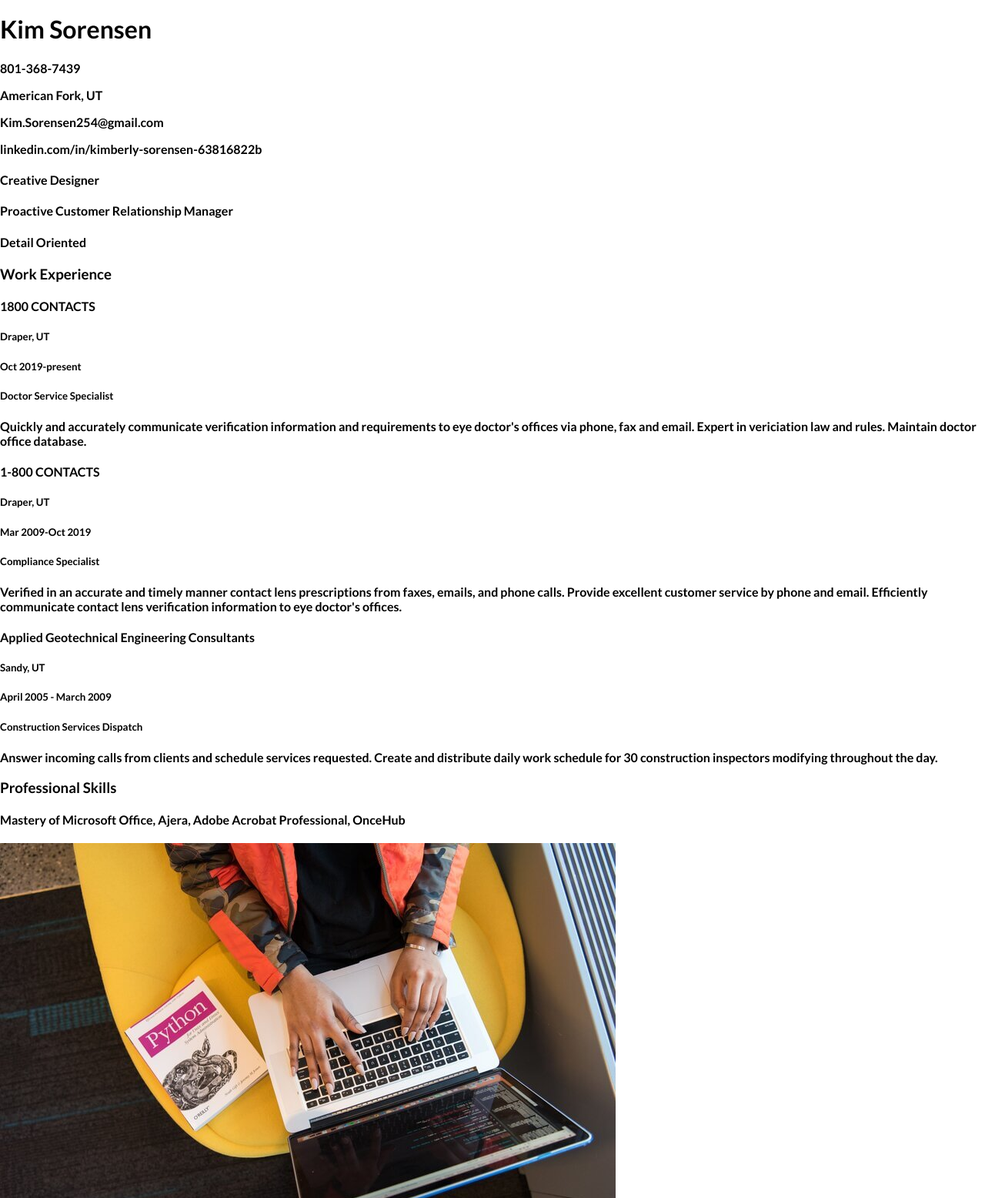
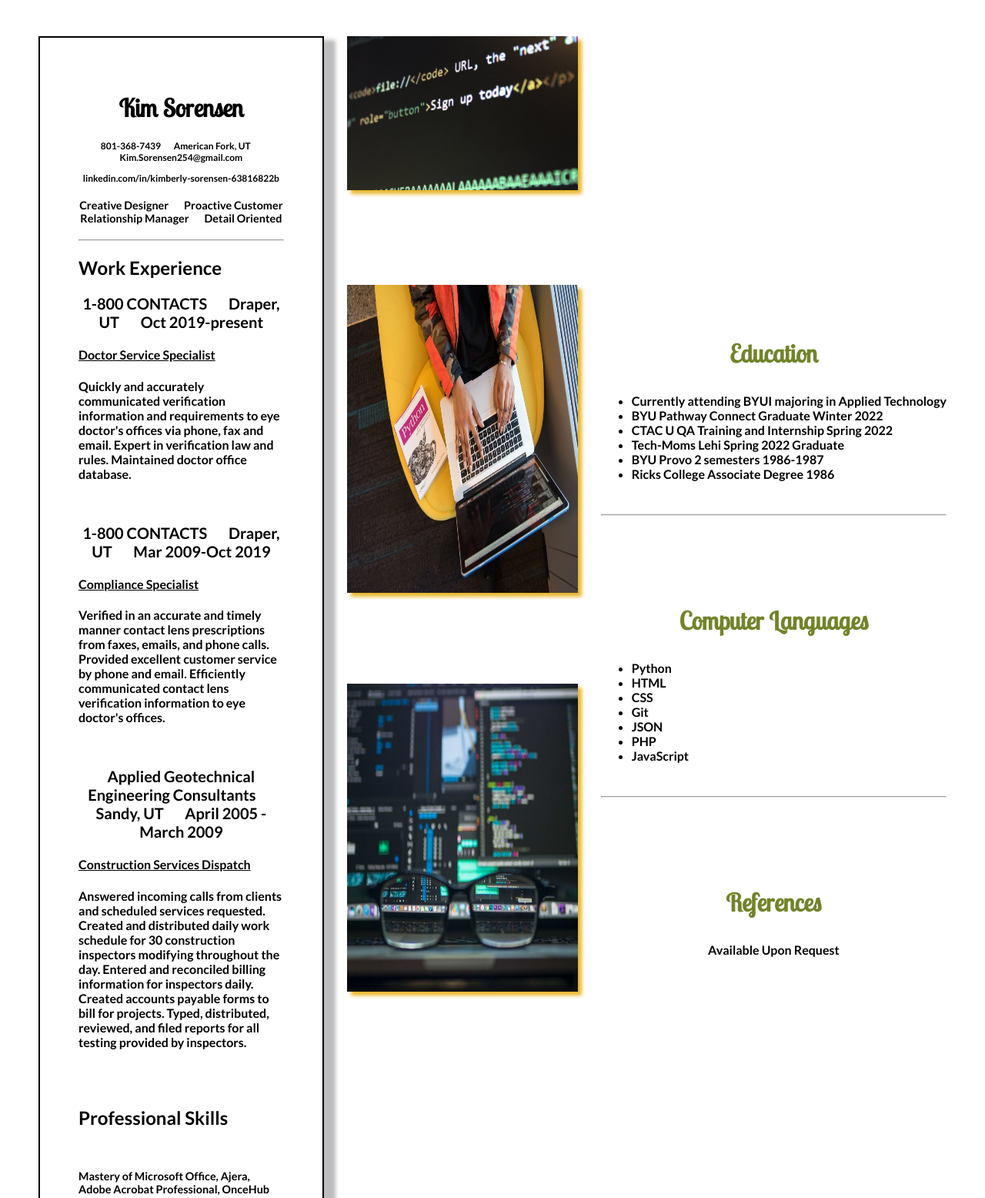
Before and after one commit to KMSspins/wdd130, a plain HTML site: page kmsportfolio/qualifications.html in a window 1280 px wide. Shown: the part 112-1668 px from the top of the page at 77% size. Drawn offline with Linux system fonts and the light colour scheme.

Commit message:
subpage 2 complete

```diff
--- a/kmsportfolio/qualifications.html
+++ b/kmsportfolio/qualifications.html
@@ -24,48 +24,66 @@
         </header>
 
         <main>
-            <div id="res-hero">
-                <div id="res-hero-box">
-                    <div id="res-msg-box">
-                        <h1>Kim Sorensen</h1>
-                        <p> 801-368-7439</p>
-                        <p>American Fork, UT</p>
-                        <p> Kim.Sorensen254@gmail.com </p>
-                        <p>linkedin.com/in/kimberly-sorensen-63816822b </p>
-                        <h4> Creative Designer</h4>
-                        <h4> Proactive Customer Relationship Manager</h4>
-                        <h4> Detail Oriented </h4>
-                        <h3>Work Experience</h3>
-                        <h4>1800 CONTACTS</h4>
-                        <h5>Draper, UT</h5>
-                        <h5>Oct 2019-present</h5>
-                        <h5>Doctor Service Specialist</h5>
-                        <p>Quickly and accurately communicate verification information and requirements to eye doctor's
-                            offices via phone, fax and email. Expert in vericiation law and rules. Maintain doctor
-                            office database.</p>
-                        <h4>1-800 CONTACTS</h4>
-                        <h5>Draper, UT</h5>
-                        <h5>Mar 2009-Oct 2019</h5>
-                        <h5>Compliance Specialist</h5>
-                        <p>Verified in an accurate and timely manner contact lens prescriptions from faxes, emails, and
-                            phone calls. Provide excellent customer service by phone and email. Efficiently communicate
-                            contact lens verification information to eye doctor's offices.</p>
-                        <h4>Applied Geotechnical Engineering Consultants</h4>
-                        <h5>Sandy, UT</h5>
-                        <h5>April 2005 - March 2009</h5>
-                        <h5>Construction Services Dispatch</h5>
-                        <p>Answer incoming calls from clients and schedule services requested. Create and distribute
-                            daily work schedule for 30 construction inspectors modifying throughout the day.</p>
-                        <h3>Professional Skills</h3>
-                        <h4>Mastery of Microsoft Office, Ajera, Adobe Acrobat Professional, OnceHub</h4>
+            <div id="res_hero">
+                <div id="res_hero_box">
+                    <div id="res_msg_box">
+                        <div id="heading">
+                            <h1>Kim Sorensen</h1>
+                            <p>801-368-7439 &emsp; American Fork, UT &emsp; Kim.Sorensen254@gmail.com</p>
+                            <p>linkedin.com/in/kimberly-sorensen-63816822b </p>
+                        </div>
+                        <h4> Creative Designer &emsp; Proactive Customer Relationship Manager &emsp; Detail Oriented
+                        </h4>
+                        <hr>
+                        <div id="work">
+                            <h2>Work Experience</h2>
+                            <h3>1-800 CONTACTS &emsp; Draper, UT &emsp; Oct 2019-present</h3>
+                            <h4>Doctor Service Specialist</h4>
+                            <p>Quickly and accurately communicated verification information and requirements
+                                to eye doctor's
+                                offices via phone, fax and email. Expert in verification law and rules.
+                                Maintained doctor
+                                office database.</p>
+                            <br>
+                            <h3>1-800 CONTACTS &emsp; Draper, UT &emsp; Mar 2009-Oct 2019</h3>
+                            <h4>Compliance Specialist</h4>
+                            <p>Verified in an accurate and timely manner contact lens prescriptions from
+                                faxes, emails, and
+                                phone calls. Provided excellent customer service by phone and email.
+                                Efficiently communicated
+                                contact lens verification information to eye doctor's offices.</p>
+                            <br>
+                            <h3>Applied Geotechnical Engineering Consultants &emsp; Sandy, UT &emsp; April 2005 - March
+                                2009</h3>
+                            <h4>Construction Services Dispatch</h4>
+                            <p>Answered incoming calls from clients and scheduled services requested. Created
+                                and distributed
+                                daily work schedule for 30 construction inspectors modifying throughout the
+                                day. Entered and reconciled billing information for inspectors daily. Created accounts
+                                payable forms to bill for projects. Typed, distributed, reviewed, and filed reports for
+                                all
+                                testing
+                                provided by inspectors.</p>
+                        </div>
+                        <br>
+                        <br>
+                        <div id="skills">
+                            <h2>Professional Skills</h2>
+                            <br>
+                            <h3>Mastery of Microsoft Office, Ajera, Adobe Acrobat Professional, OnceHub</h3>
+                        </div>
                     </div>
-                    <div id="qual-images">
-                        <img src="images/rsz_1pexels-christina-morillo-1181359.jpg" alt="Python manual with a computer">
-                        <img src="images/rsz_pexels-pixabay-270408.jpg" alt="Close shot of computer code">
-                        <img src="images/rsz_pexels-kevin-ku-577585.jpg"
-                            alt="Glasses with computer screens showing behind">
+                    <div id="qual_images">
+                        <img class="one" src="images/rsz_pexels-pixabay-270408.jpg" alt="Close shot of computer code"
+                            style="width:300px; height: 200px">
+                        <img class="two" src="images/rsz_1pexels-christina-morillo-1181359.jpg"
+                            alt="Python manual with a computer" style="width:300px; height: 400px">
+                        <img class="three" src="images/rsz_pexels-kevin-ku-577585.jpg"
+                            alt="Glasses with computer showing through them" style="width:300px; height: 400px">
+
+
                     </div>
-                    <section id="qual-msg-box">
+                    <section id="qual_msg_box">
                         <div id="ed-box">
                             <h3>Education</h3>
                             <ul>
@@ -77,6 +95,13 @@
                                 <li>Ricks College Associate Degree 1986</li>
                             </ul>
                         </div>
+                        <br>
+                        <hr>
+                        <br>
+                        <br>
+                        <br>
+                        <br>
+
                         <div id="lang-box">
                             <h3>Computer Languages</h3>
                             <ul>
@@ -89,6 +114,12 @@
                                 <li>JavaScript</li>
                             </ul>
                         </div>
+                        <br>
+                        <hr>
+                        <br>
+                        <br>
+                        <br>
+                        <br>
                         <div id="ref-box">
                             <h3>References</h3>
                             <p>Available Upon Request</p>
--- a/kmsportfolio/styles/style.css
+++ b/kmsportfolio/styles/style.css
@@ -193,33 +193,6 @@ nav a:hover {
     display: none;
 }
 
-/* Next & previous buttons */
-.prev,
-.next {
-    cursor: pointer;
-    position: absolute;
-    top: 50%;
-    width: auto;
-    margin-top: -22px;
-    padding: 16px;
-    color: black;
-    font-weight: bold;
-    font-size: 18px;
-    transition: 0.6s ease;
-    border-radius: 0 3px 3px 0;
-    user-select: none;
-}
-
-/* Position the "next button" to the right */
-.next {
-    right: 0;
-    border-radius: 3px 0 0 3px;
-}
-
-/* On hover, add a black background color with a little bit see-through */
-.prev:hover {
-    background-color: rgba(0, 0, 0, 0.8);
-}
 
 /* The dots/bullets/indicators */
 .dot {
@@ -296,6 +269,147 @@ nav a:hover {
     text-align: center;
 }
 
+/* Qualifications page begins here*/
+
+#res_hero_box {
+    display: grid;
+    grid-template-columns: 2fr 1fr 1fr;
+    margin: 20px 20px 20px 20px;
+}
+
+#res_msg_box {
+    grid-column: 1/3;
+    grid-row: 1/4;
+    width: auto;
+    border: solid black 2px;
+    padding: 50px;
+    margin: 30px;
+    box-shadow: 10px 10px 5px 5px #BCBCBE;
+}
+
+#heading h1 {
+    text-align: center;
+    font-family: 'Lobster Two';
+}
+
+#heading p {
+    font-family: Lato;
+    font-size: .75em;
+    text-align: center;
+}
+
+#res_msg_box h4 {
+    font-family: Lato;
+    font-size: .90em;
+    text-align: center;
+}
+
+#work h2 {
+    text-align: left;
+    font-weight: bold;
+    font-size: 1.5em;
+}
+
+#work h3 {
+    text-align: center;
+    font-size: 1.25em;
+    font-weight: 100;
+}
+
+#work h4 {
+    text-align: left;
+    font-size: 1em;
+    text-decoration: underline;
+}
+
+#work p {
+    text-align: left;
+}
+
+#skills h2 {
+    text-align: left;
+    font-weight: bold;
+}
+
+#skills h3 {
+    text-align: left;
+    font-size: .90em;
+}
+
+#qual_images {
+    grid-column: 3/4;
+    grid-row: 1/4;
+    margin-top: 10px;
+}
+
+.one {
+    margin-bottom: 120px;
+    margin-top: 20px;
+    box-shadow: 5px 5px 5px #E8B528;
+}
+
+.two {
+    box-shadow: 5px 5px 5px #E8B528;
+}
+
+.three {
+    margin-top: 115px;
+    box-shadow: 5px 5px 5px #E8B528;
+    margin-bottom: 17px;
+}
+
+
+#qual_msg_box {
+    grid-column: 4/5;
+    grid-row: 1/4;
+    padding: 20px;
+    margin: 10px;
+    align-self: center;
+}
+
+#ed-box h3 {
+    font-size: 2em;
+    text-align: center;
+    font-weight: bolder;
+    font-family: 'Lobster Two';
+    color: #71842A;
+}
+
+#ed-box ul {
+    font-size: 1em;
+    text-align: left;
+}
+
+hr {
+    color: #71842A
+}
+
+#lang-box h3 {
+    font-size: 2em;
+    text-align: center;
+    font-weight: bolder;
+    font-family: 'Lobster Two';
+    color: #71842A;
+}
+
+#lang-box ul {
+    font-size: 1em;
+    text-align: left;
+}
+
+#ref-box h3 {
+    font-size: 2em;
+    text-align: center;
+    font-weight: bolder;
+    font-family: 'Lobster Two';
+    color: #71842A;
+}
+
+#ref-box p {
+    font-size: 1em;
+    text-align: center;
+}
+
 
 /*Footer */
 
```
Also changed, not shown: kmsportfolio/portfolio.html (+0 -4 lines).
